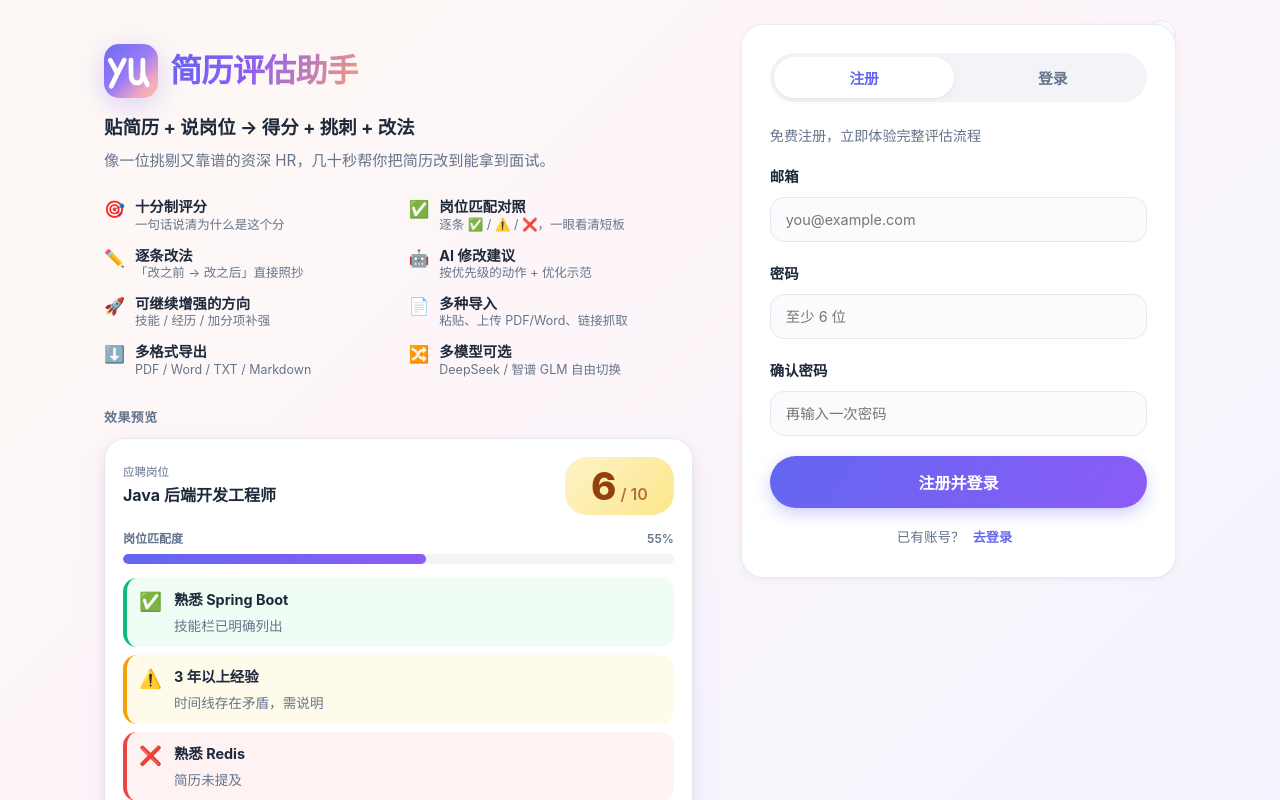
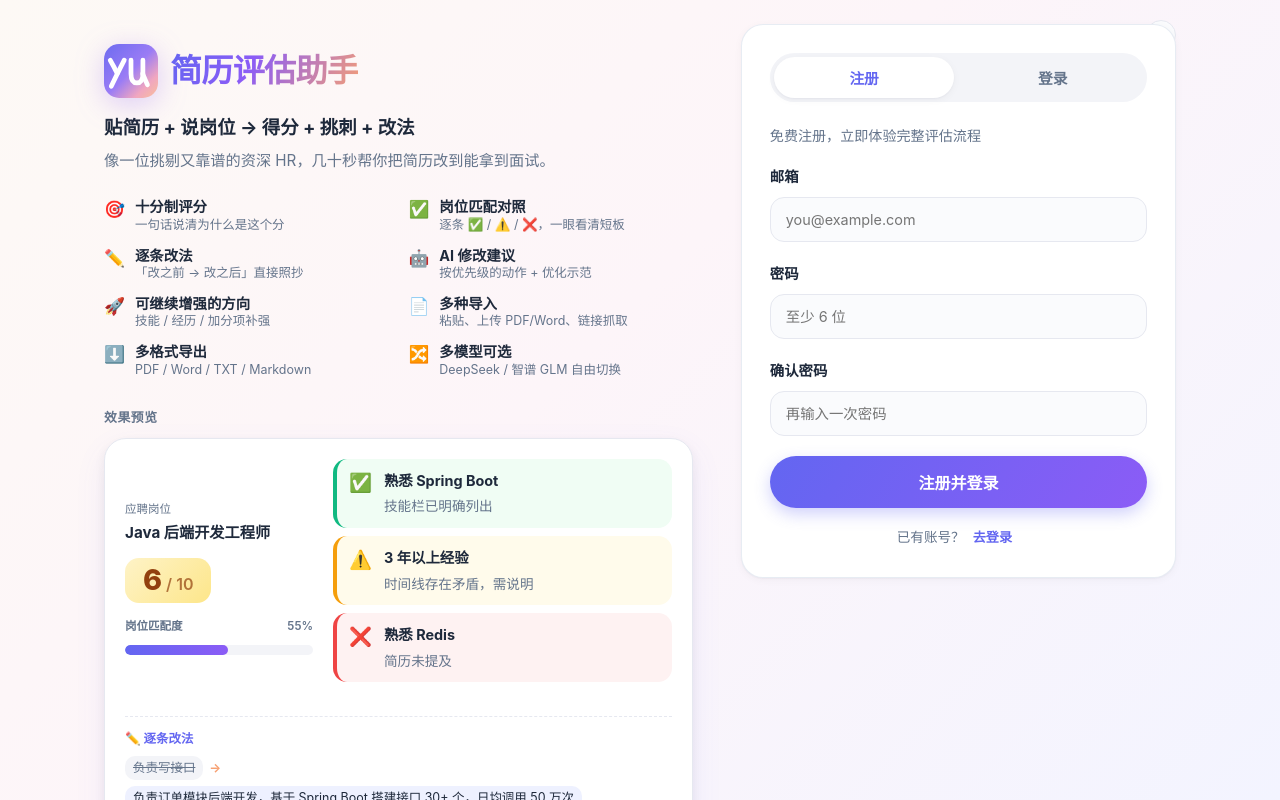
Before and after one commit to y0u41/git, a React (Vite) app in the folder resume-evaluator/: page /login in a window 1280 px wide. Shown: the top 800 px of the page. Built offline with nearby package versions, Linux system fonts and the light colour scheme; no server answers.

Commit message:
调整效果预览卡片比例：评分栏垂直居中，逐条改法横跨整卡

```diff
--- a/resume-evaluator/src/App.css
+++ b/resume-evaluator/src/App.css
@@ -507,18 +507,34 @@ body {
 }
 
 .demo-card {
+  display: grid;
+  grid-template-columns: 188px 1fr;
+  gap: 20px;
   background: var(--card);
   border: 1px solid var(--border);
   border-radius: var(--radius-lg);
-  padding: 18px;
+  padding: 20px;
   box-shadow: var(--shadow-md);
 }
 
-.demo-head {
+.demo-score-col {
   display: flex;
-  justify-content: space-between;
-  align-items: center;
-  margin-bottom: 14px;
+  flex-direction: column;
+  align-items: flex-start;
+  justify-content: center;
+  gap: 4px;
+}
+
+.demo-score-col .score-badge {
+  font-size: 1.8rem;
+  padding: 8px 18px;
+  border-radius: var(--radius-md);
+  margin: 10px 0;
+}
+
+.demo-score-col .demo-match-label,
+.demo-score-col .progress-track {
+  width: 100%;
 }
 
 .demo-label {
@@ -527,18 +543,15 @@ body {
 }
 
 .demo-job {
-  font-size: 1rem;
+  font-size: 0.95rem;
   font-weight: 700;
-}
-
-.demo-match {
-  margin-bottom: 14px;
+  line-height: 1.35;
 }
 
 .demo-match-label {
   display: flex;
   justify-content: space-between;
-  font-size: 0.75rem;
+  font-size: 0.72rem;
   font-weight: 600;
   color: var(--text-secondary);
   margin-bottom: 5px;
@@ -556,6 +569,7 @@ body {
 }
 
 .demo-fix {
+  grid-column: 1 / -1;
   border-top: 1px dashed var(--border);
   padding-top: 12px;
 }
@@ -636,6 +650,10 @@ body {
   .landing-topbar {
     top: 16px;
     right: 16px;
+  }
+
+  .demo-card {
+    grid-template-columns: 1fr;
   }
 }
 
--- a/resume-evaluator/src/pages/Login.tsx
+++ b/resume-evaluator/src/pages/Login.tsx
@@ -18,17 +18,14 @@ const FEATURES = [
 function DemoPreview() {
   return (
     <div className="demo-card">
-      <div className="demo-head">
-        <div>
-          <div className="demo-label">应聘岗位</div>
-          <div className="demo-job">Java 后端开发工程师</div>
-        </div>
+      <div className="demo-score-col">
+        <div className="demo-label">应聘岗位</div>
+        <div className="demo-job">Java 后端开发工程师</div>
+
         <div className="score-badge score-mid">
           6<small>/ 10</small>
         </div>
-      </div>
 
-      <div className="demo-match">
         <div className="demo-match-label">
           <span>岗位匹配度</span>
           <span>55%</span>
```
